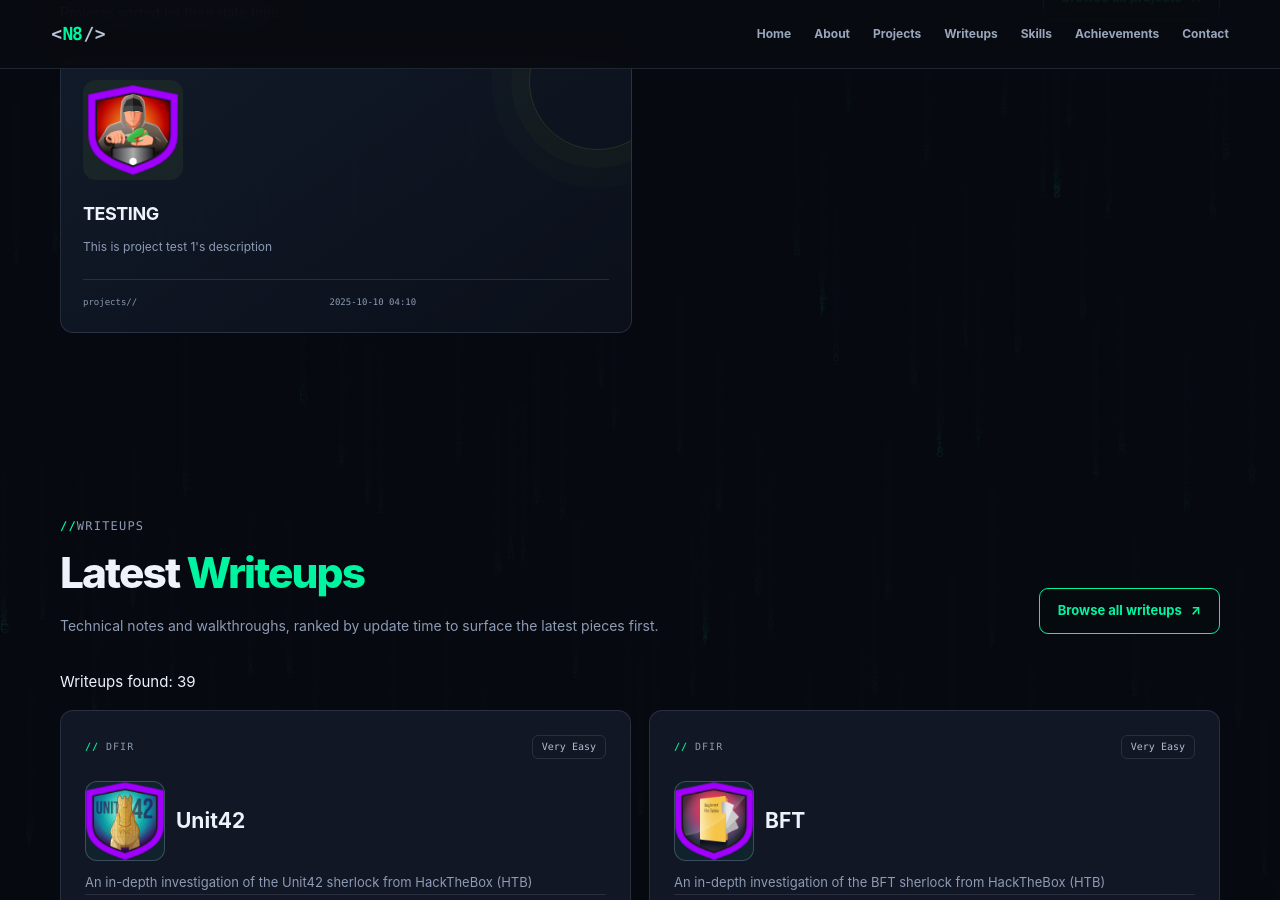
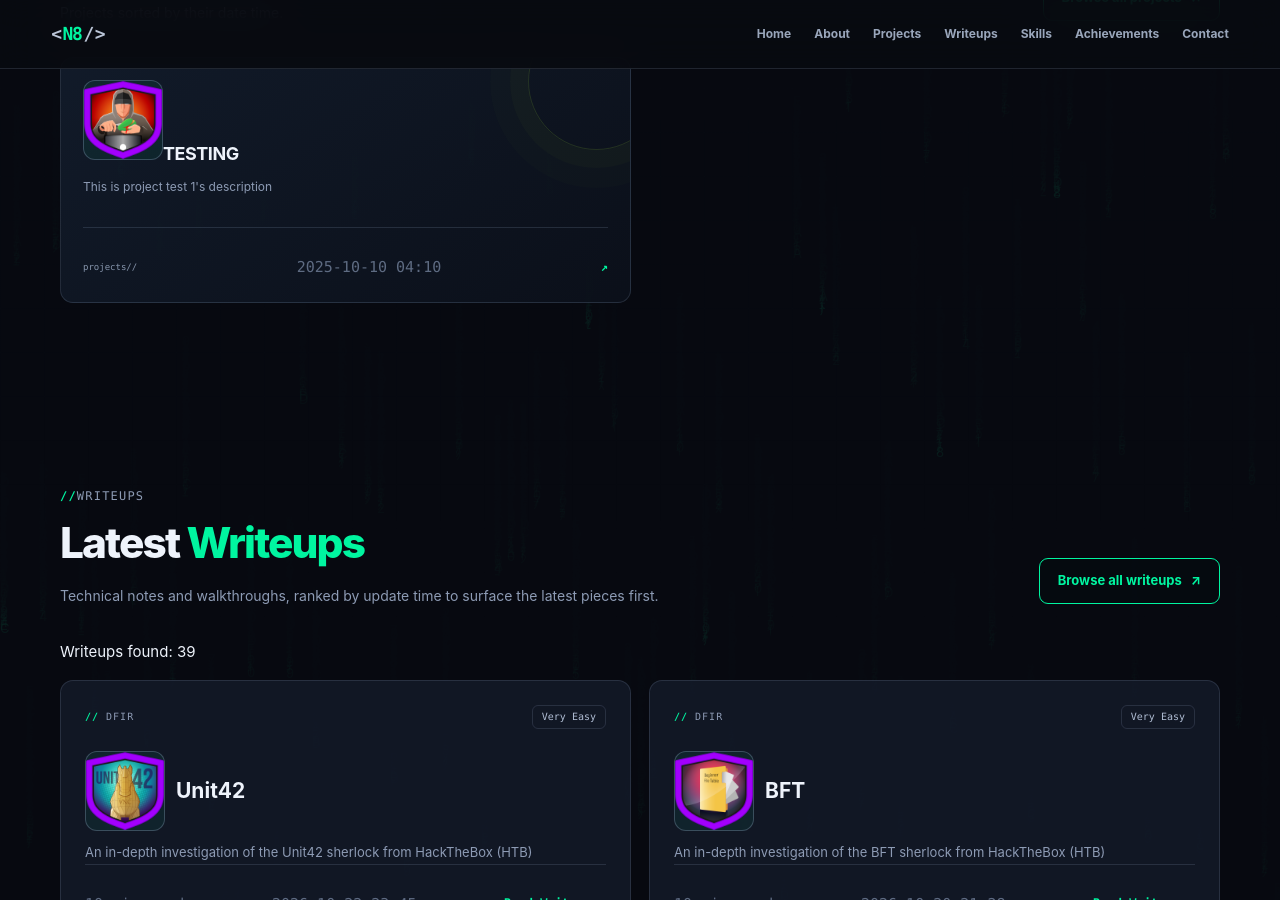
Before and after one commit to Ningen820/Ningen820.github.io, a Jekyll site: the page built from index.html, in a window 1280 px wide and 900 px high, scrolled down 2681 px. Built offline with Jekyll 4.4.1, drawn with Linux system fonts in a browser that asks for light colours.

Commit message:
Update index.html

```diff
--- a/index.html
+++ b/index.html
@@ -140,27 +140,22 @@ title: "Home — Ningen820"
 <!-- projects -->
 <section class="content-section section-wrap" id="projects">
   <div class="section-title-row"><div class="section-heading section-heading-left"><p class="section-kicker"><span>//</span>PROJECTS</p><h2>Latest <span class="accent">Projects</span></h2><p class="section-intro">Projects sorted by their date time.</p></div><a class="button button-outline" href="{{ '/projects/' | relative_url }}">Browse all projects <span aria-hidden="true">↗</span></a></div>
-  {% assign projects_limit = 2 %}
+ {% assign projects_limit = 2 %}
   {% assign p = site.data.profile %}
   {% assign projects = p.projects | where_exp: "item", "item.draft != true" | sort: "date" | reverse %}
-  <div class="project-grid project-grid-home">
-    {% for project in projects %}
+  <div class="writeup-card-grid">
+    {% for project in projects limit: projects_limit %}
     <a class="project-card spotlight" href="https://github.com/ningen820/ningen820.github.io/tree/main/projects/{{ project.redirect_folder }}">
-      <div class="project-card-head">
-        {% if project.icon != blank %}<img class="project-symbol-image" src="{{ project.icon | relative_url }}" loading="lazy" onerror="this.style.display='none'">
-        {% else %}<span class="project-symbol" aria-hidden="true">./</span>{% endif %}
-      </div>
-      <h3>{{ project.title | escape }}</h3>
-      <p>{{ project.description | escape }}</p>
-      <div class="project-card-foot">
-        <span class="project-folder">projects/{{project.redirect_url}}/</span>
-        <span class="project-date">{{project.date | date: "%Y-%m-%d %H:%M"}}</span>
-        <span class="project-open">{{project.goto}}</span>
-      </div>
+      <h3>{% if project.icon != blank %}<img class="writeup-card-thumb" src="{{ project.icon | relative_url }}" alt="" loading="lazy" onerror="this.style.display='none'">{% endif %}<span>{{ project.title | escape }}</span></h3><p>{{ project.description | default: "Project" | escape }}</p>
+      <div class="writeup-card-foot"><span class="project-folder">projects/{{project.redirect_url}}/</span><span>{{project.date | date: "%Y-%m-%d %H:%M"}}</span><span class="text-link">{{project.goto}}<span aria-hidden="true">↗</span></span></div>
     </a>
     {% endfor %}
   </div>
 </section>
+
+
+
+
 
 <!-- writeups -->
 <section class="content-section section-wrap" id="writeups">
```
